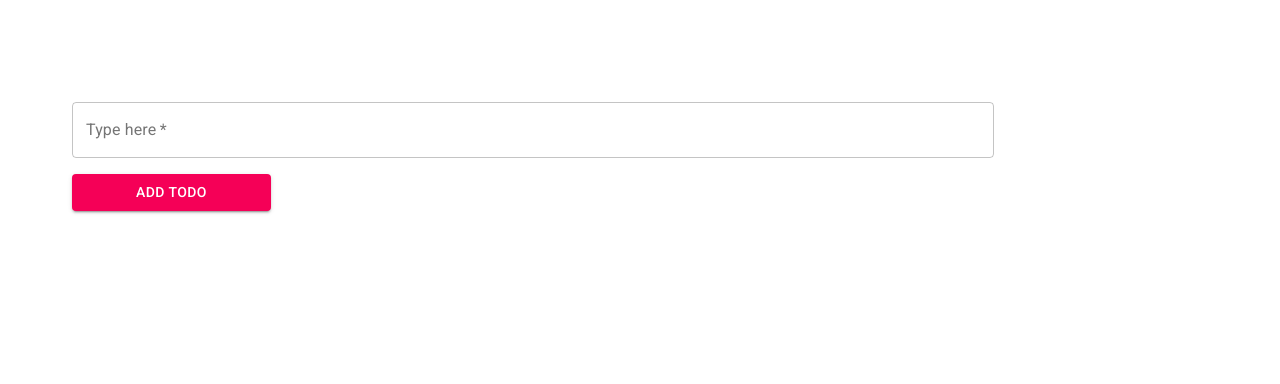
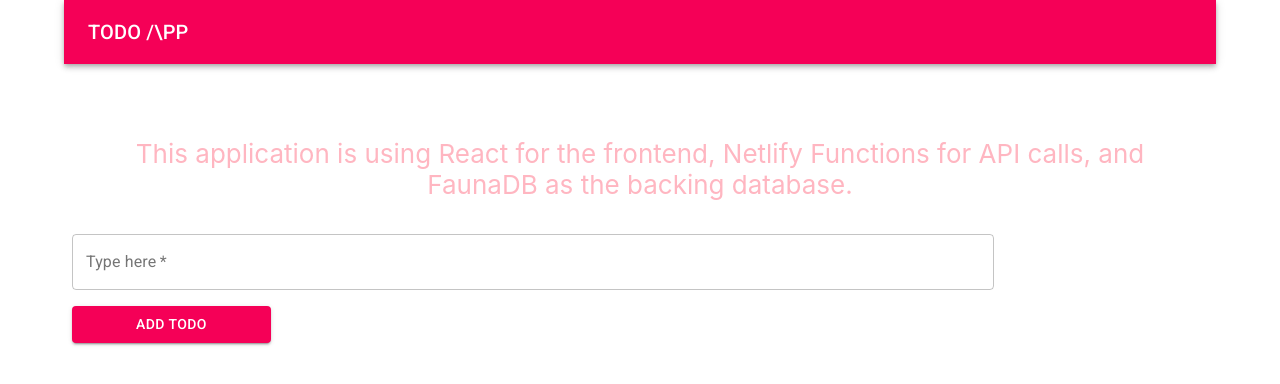
Before and after one commit to Ubaid-Ali/netlify-faunadb-crud, a React (Create React App) app: page / in a window 1280 px wide. Shown: the top 384 px of the page. Built offline with nearby package versions, Linux system fonts and the light colour scheme; no server answers.

Commit message:
add navBar.js

```diff
--- a/src/App.css
+++ b/src/App.css
@@ -14,10 +14,16 @@
 }
 
 .App-container {
-  padding: 5%;
+  padding: 0 5%;
   min-height: 100vh;
   display: flex;
   flex-direction: column;
-  margin-top: 30px;
+  /* margin-top: 30px; */
   font-size: calc(10px + 2vmin);
 }
+
+.header-text {
+  padding: 0 5%;
+  color: lightpink;
+  text-align: center;
+}
--- a/src/App.js
+++ b/src/App.js
@@ -1,14 +1,22 @@
 import React, { useState } from "react";
 import "./App.css";
 
+// Import Components
 import AddTodo from "./components/addTodo/addTodo";
 import TodosList from "./components/todosList/todosList";
+import NavBar from "./components/navBar/navBar";
+
 function App() {
   const [lastActivity, setLastActivity] = useState(""); //todo id
   const [isEditing, setIsEditing] = useState(false);
 
   return (
     <div className="App-container">
+      <NavBar />
+      <p className="header-text">
+        This application is using React for the frontend, Netlify Functions for
+        API calls, and FaunaDB as the backing database.
+      </p>
       <AddTodo setLastActivity={setLastActivity} />
       <TodosList
         lastActivity={lastActivity}
--- a/src/components/addTodo/addTodo.js
+++ b/src/components/addTodo/addTodo.js
@@ -31,6 +31,9 @@
 
   const submitHandler = (event) => {
     event.preventDefault();
+    if (todo.title === "") {
+      alert("Please add some text!");
+    } else {
       console.log(`New todo is going to add`);
       fetch("/.netlify/functions/todo-create", {
         method: "post",
@@ -44,6 +47,8 @@
         .catch((error) =>
           console.log(`Somthing wrong when trying Add Todo`, error)
         );
+    }
+    setTodo({ ...todo, title: "" });
   };
 
   // RETRUN
--- /dev/null
+++ b/src/components/navBar/navBar.js
@@ -0,0 +1,33 @@
+import React from "react";
+import { makeStyles } from "@material-ui/core/styles";
+import AppBar from "@material-ui/core/AppBar";
+import Toolbar from "@material-ui/core/Toolbar";
+import Typography from "@material-ui/core/Typography";
+
+const useStyles = makeStyles((theme) => ({
+  root: {
+    flexGrow: 0.1,
+  },
+  menuButton: {
+    marginRight: theme.spacing(2),
+  },
+  title: {
+    flexGrow: 1,
+  },
+}));
+
+export default function NavBar() {
+  const classes = useStyles();
+
+  return (
+    <div className={classes.root}>
+      <AppBar position="static" color="secondary">
+        <Toolbar>
+          <Typography variant="h6" className={classes.title}>
+            TODO /\PP
+          </Typography>
+        </Toolbar>
+      </AppBar>
+    </div>
+  );
+}
--- a/src/components/todosList/todosList.js
+++ b/src/components/todosList/todosList.js
@@ -20,13 +20,11 @@
     // maxWidth: 360,
     backgroundColor: theme.palette.background.paper,
   },
+  backdrop: {
+    zIndex: theme.zIndex.drawer + 1,
+    color: "#fff",
+  },
 }));
-
-// Api
-export const TodoListFetcher = async () => {
-  const response = await fetch("/.netlify/functions/read-all-todos");
-  return await response.json();
-};
 
 // Main Component Start
 const TodosList = ({ lastActivity, setLastActivity }) => {
@@ -44,16 +42,22 @@
     } else {
       newChecked.splice(currentIndex, 1);
     }
-
     setChecked(newChecked);
   };
 
   useEffect(() => {
-    TodoListFetcher()
-      .then((data) => {
-        setAllTodos(data.data);
-      })
-      .catch((error) => console.log(`error`, error));
+    const TodoListFetcher = async () => {
+      return fetch("/.netlify/functions/read-all-todos")
+        .then((response) => response.json())
+        .then((data) => {
+          setAllTodos(data.data);
+        })
+        .catch((error) => {
+          console.log(`error`, error);
+        });
+    };
+
+    TodoListFetcher();
   }, [lastActivity]);
 
   // Main Component Return
```
Lines whose indentation alone changed are shown as unchanged.
